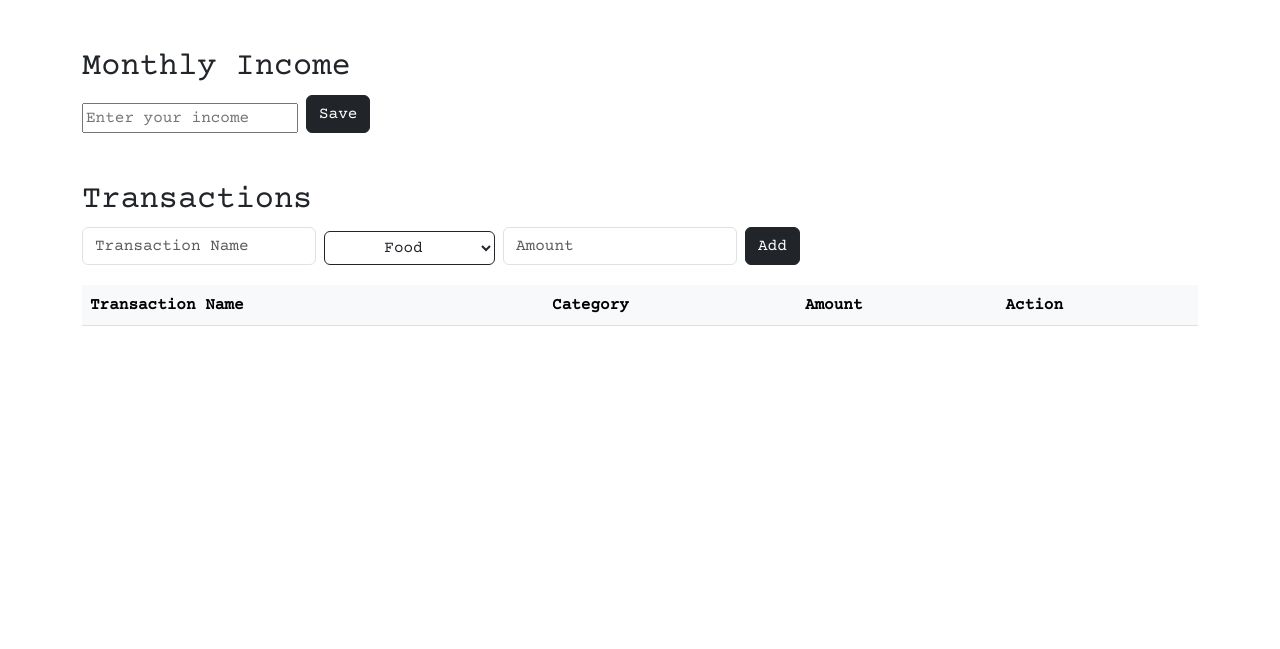
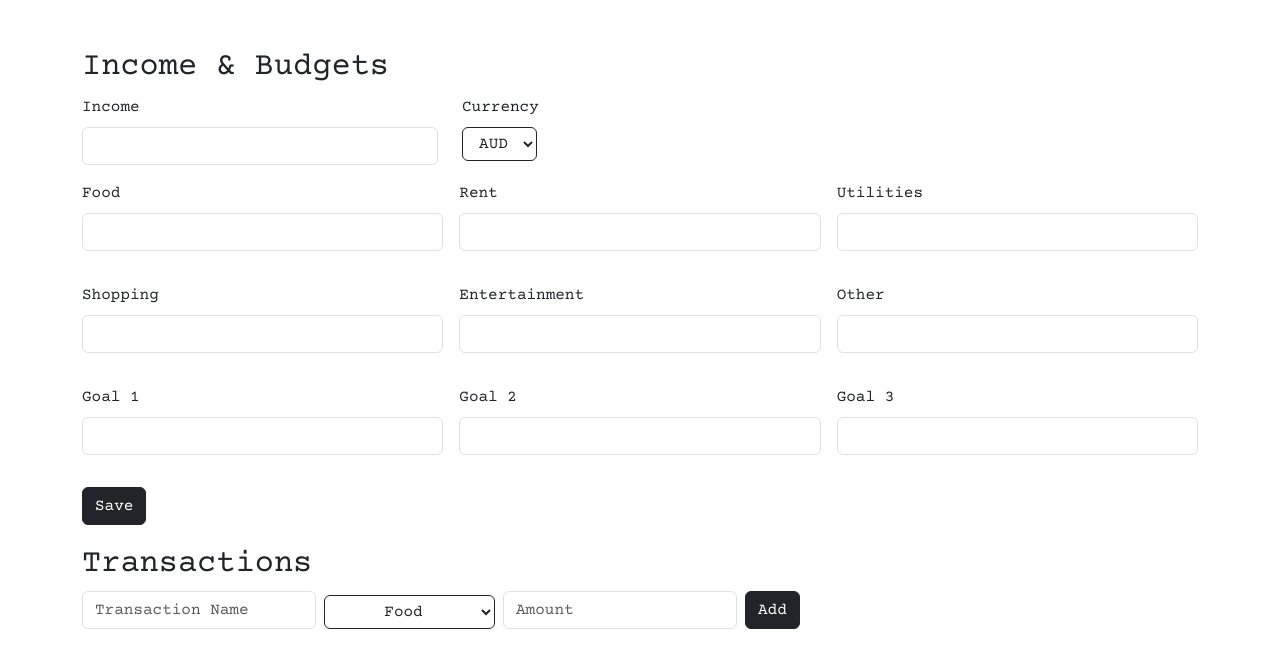
Before and after one commit to torry2/group50, a Flask app: template app/templates/data.html in a window 1280 px wide. Shown: the part 69-718 px from the top of the page. Before the commit the page ends 395 px from the top, so only its background shows below. Run offline with Flask 3, Linux system fonts and the light colour scheme; the template is opened without the code that fills it: values that come from a table or form of the project are taken from there, others are empty.

Commit message:
Added API for setting income & budgets (#56)

```diff
--- a/app/forms.py
+++ b/app/forms.py
@@ -16,9 +16,23 @@ class LoginForm(FlaskForm):
 
 class TransactionForm(FlaskForm):
     name = StringField('Name', validators=[DataRequired()])
-    category = SelectField('Category', choices=[('Food', 'Food'), ('Rent', 'Rent'), ('Utilities', 'Utilities'), ('Shopping', 'Shopping'), ('Entertainment', 'Entertainment'), ('Other', 'Other'), ('Goal1', 'Goal1'), ('Goal2', 'Goal2'), ('Goal3', 'Goal3')], validators=[DataRequired()])
+    category = SelectField('Category', choices=[('Food', 'Food'), ('Rent', 'Rent'), ('Utilities', 'Utilities'), ('Shopping', 'Shopping'), ('Entertainment', 'Entertainment'), ('Other', 'Other'), ('Goal 1', 'Goal 1'), ('Goal 2', 'Goal 2'), ('Goal 3', 'Goal 3')], validators=[DataRequired()])
     amount = DecimalField('Amount', places=2, rounding=None, validators=[InputRequired(), NumberRange(min=Decimal('0.00'))])
     submit = SubmitField('Add')
 
 class ProjectionsForm(FlaskForm):
     submit = SubmitField('Get Projections')
+
+class IncomeBudgetForm(FlaskForm):
+    income = DecimalField('Income', places=2, rounding=None, validators=[InputRequired(), NumberRange(min=Decimal('0.00'))])
+    currency = SelectField('Currency', choices=[('AUD', 'AUD'), ('USD', 'USD')], validators=[DataRequired()])
+    food_budget = DecimalField('Food', places=2, rounding=None, validators=[InputRequired(), NumberRange(min=Decimal('0.00'))])
+    rent_budget = DecimalField('Rent', places=2, rounding=None, validators=[InputRequired(), NumberRange(min=Decimal('0.00'))])
+    utilities_budget = DecimalField('Utilities', places=2, rounding=None, validators=[InputRequired(), NumberRange(min=Decimal('0.00'))])
+    shopping_budget = DecimalField('Shopping', places=2, rounding=None, validators=[InputRequired(), NumberRange(min=Decimal('0.00'))])
+    entertainment_budget = DecimalField('Entertainment', places=2, rounding=None, validators=[InputRequired(), NumberRange(min=Decimal('0.00'))])
+    other_budget = DecimalField('Other', places=2, rounding=None, validators=[InputRequired(), NumberRange(min=Decimal('0.00'))])
+    goal1_budget = DecimalField('Goal 1', places=2, rounding=None, validators=[InputRequired(), NumberRange(min=Decimal('0.00'))])
+    goal2_budget = DecimalField('Goal 2', places=2, rounding=None, validators=[InputRequired(), NumberRange(min=Decimal('0.00'))])
+    goal3_budget = DecimalField('Goal 3', places=2, rounding=None, validators=[InputRequired(), NumberRange(min=Decimal('0.00'))])
+    submit = SubmitField('Save')
--- a/app/models.py
+++ b/app/models.py
@@ -52,6 +52,7 @@ class Financials(db.Model):
     other = db.Column(db.Numeric(10, 2))
     goal1 = db.Column(db.Numeric(10, 2))
     goal2 = db.Column(db.Numeric(10, 2))
+    goal3 = db.Column(db.Numeric(10, 2))
 
     def __repr__(self):
         return f"<Financials {self.id} – {self.userid})>"
--- a/app/routes.py
+++ b/app/routes.py
@@ -27,8 +27,9 @@ def budget():
 @app.route('/data', methods=['GET', 'POST', 'DELETE'])
 @login_required
 def data():
-    form = TransactionForm()
-    return render_template('data.html', form=form)
+    transaction_form = TransactionForm()
+    inc_budget_form = IncomeBudgetForm()
+    return render_template('data.html', transaction_form=transaction_form, inc_budget_form=inc_budget_form)
 
 @app.route('/projections')
 @login_required
--- a/app/templates/data.html
+++ b/app/templates/data.html
@@ -6,40 +6,120 @@
 {% block content %}
 <div class="container py-4">
   <div class="mb-5">
-    <h2>Monthly Income</h2>
+    <div>
+      <div>
+        <h2>Income & Budgets</h2>
+      </div>
 
-    <form id="incomeForm" class="row g-2 align-items-end">
-      <div class="col-auto">
-        <label for="income" class="form-label visually-hidden">Income</label>
-        <input name="income" id="income" type="number" placeholder="Enter your income">
+      <div id="notificationBudget">
+        <!-- Notification messages will be displayed here. -->
       </div>
-      <div class="col-auto">
-        <button type="submit" class="btn btn-dark">Save</button>
+
+      <div>
+        <form id="incomeBudgetForm" method="POST">
+            {{ inc_budget_form.hidden_tag() }}
+
+          <div class="row">
+            <div class="col-md-4">
+              <div class="mb-3">
+                {{ inc_budget_form.income.label(class="form-label") }}
+                {{ inc_budget_form.income(class="form-control") }}
+              </div>
+            </div>
+            <div class="col-md-4">
+              <div class="mb-3">
+                {{ inc_budget_form.currency.label(class="form-label d-block") }}
+                {{ inc_budget_form.currency(class="btn btn-outline-dark dropdown-toggle") }}
+              </div>
+            </div>
+          </div>
+
+          <div class="row g-3">
+            <div class="col-md-4">
+              <div class="mb-3">
+                {{ inc_budget_form.food_budget.label(class="form-label") }}
+                {{ inc_budget_form.food_budget(class="form-control") }}
+              </div>
+            </div>
+            <div class="col-md-4">
+              <div class="mb-3">
+                {{ inc_budget_form.rent_budget.label(class="form-label") }}
+                {{ inc_budget_form.rent_budget(class="form-control") }}
+              </div>
+            </div>
+            <div class="col-md-4">
+              <div class="mb-3">
+                {{ inc_budget_form.utilities_budget.label(class="form-label") }}
+                {{ inc_budget_form.utilities_budget(class="form-control") }}
+              </div>
+            </div>
+            <div class="col-md-4">
+              <div class="mb-3">
+                {{ inc_budget_form.shopping_budget.label(class="form-label") }}
+                {{ inc_budget_form.shopping_budget(class="form-control") }}
+              </div>
+            </div>
+            <div class="col-md-4">
+              <div class="mb-3">
+                {{ inc_budget_form.entertainment_budget.label(class="form-label") }}
+                {{ inc_budget_form.entertainment_budget(class="form-control") }}
+              </div>
+            </div>
+            <div class="col-md-4">
+              <div class="mb-3">
+                {{ inc_budget_form.other_budget.label(class="form-label") }}
+                {{ inc_budget_form.other_budget(class="form-control") }}
+              </div>
+            </div>
+            <div class="col-md-4">
+              <div class="mb-3">
+                {{ inc_budget_form.goal1_budget.label(class="form-label") }}
+                {{ inc_budget_form.goal1_budget(class="form-control") }}
+              </div>
+            </div>
+            <div class="col-md-4">
+              <div class="mb-3">
+                {{ inc_budget_form.goal2_budget.label(class="form-label") }}
+                {{ inc_budget_form.goal2_budget(class="form-control") }}
+              </div>
+            </div>
+            <div class="col-md-4">
+              <div class="mb-3">
+                {{ inc_budget_form.goal3_budget.label(class="form-label") }}
+                {{ inc_budget_form.goal3_budget(class="form-control") }}
+              </div>
+            </div>
+            <div class="col-12">
+              <div>
+                {{ inc_budget_form.submit(class="btn btn-dark") }}
+              </div>
+            </div>
           </div>
         </form>
       </div>
+    </div>
 
-  <div>
+    <div style="margin-top: 20px;">
       <h2>Transactions</h2>
 
       <form id="transactionForm" method="POST" class="row g-2 align-items-end">
-      {{ form.hidden_tag() }}
+        {{ transaction_form.hidden_tag() }}
 
         <div class="col-auto">
-      {{ form.name(class="form-control", placeholder="Transaction Name") }}
+          {{ transaction_form.name(class="form-control", placeholder="Transaction Name") }}
         </div>
         <div class="col-auto">
-      {{ form.category(class="btn btn-outline-dark dropdown-toggle") }}
+          {{ transaction_form.category(class="btn btn-outline-dark dropdown-toggle") }}
         </div>
         <div class="col-auto">
-      {{ form.amount(class="form-control", placeholder="Amount") }}
+          {{ transaction_form.amount(class="form-control", placeholder="Amount") }}
         </div>
         <div class="col-auto">
-      {{ form.submit(class="btn btn-dark") }}
+          {{ transaction_form.submit(class="btn btn-dark") }}
         </div>
       </form>
 
-    <div id="notification" style="margin-top: 20px;">
+      <div id="notificationTransaction" style="margin-top: 20px;">
         <!-- Notification messages will be displayed here. -->
       </div>
 
@@ -59,11 +139,62 @@
         </table>
       </div>
     </div>
+
   </div>
 
 <script>
+  document.addEventListener('DOMContentLoaded', function() {
+    fetch("{{ url_for('get-income-budget') }}", {
+        method: "GET",
+        credentials: "include"
+    })
+    .then(response => response.json())
+    .then(data => {
+        if(data.status === "success") {
+            const budget = data.income_budget;
+            document.querySelector("#incomeBudgetForm input[name='income']").value = budget.income;
+            document.querySelector("#incomeBudgetForm select[name='currency']").value = budget.currency;
+            document.querySelector("#incomeBudgetForm input[name='food_budget']").value = budget.food;
+            document.querySelector("#incomeBudgetForm input[name='rent_budget']").value = budget.rent;
+            document.querySelector("#incomeBudgetForm input[name='utilities_budget']").value = budget.utilities;
+            document.querySelector("#incomeBudgetForm input[name='shopping_budget']").value = budget.shopping;
+            document.querySelector("#incomeBudgetForm input[name='entertainment_budget']").value = budget.entertainment;
+            document.querySelector("#incomeBudgetForm input[name='other_budget']").value = budget.other;
+            document.querySelector("#incomeBudgetForm input[name='goal1_budget']").value = budget.goal1;
+            document.querySelector("#incomeBudgetForm input[name='goal2_budget']").value = budget.goal2;
+            document.querySelector("#incomeBudgetForm input[name='goal3_budget']").value = budget.goal3;
+        }
+    })
+    .catch(error => console.error("Error fetching budget:", error));
+  });
+
+  document.getElementById('incomeBudgetForm').addEventListener('submit', function(event) {
+    event.preventDefault();
+    const form = event.target;
+    const formData = new FormData(form);
+
+    fetch("{{ url_for('set-income-budget') }}", {
+      method: "POST",
+      body: formData
+    })
+    .then(response => response.json())
+    .then(data => {
+      const notification = document.getElementById('notificationBudget');
+      notification.innerHTML = "";
+
+      const alertDiv = document.createElement('div');
+      if (data.status === "success") {
+        alertDiv.className = "alert alert-success";
+      } else {
+        alertDiv.className = "alert alert-danger";
+      }
+      alertDiv.innerHTML = data.message;
+      notification.appendChild(alertDiv);
+    });
+  });
+
   function refreshTransactions() {
-    fetch("{{ url_for('get') }}", {
+    fetch("{{ url_for('get-transactions') }}", {
     method: "GET",
     credentials: "include"
     })
@@ -87,13 +218,13 @@
     document.querySelectorAll('.btn-delete').forEach(button => {
       button.addEventListener('click', function() {
         const transactionId = this.getAttribute('data-id');
-        fetch("{{ url_for('delete', transaction_id=0) }}".replace('0', transactionId), {
+        fetch("{{ url_for('delete-transaction', transaction_id=0) }}".replace('0', transactionId), {
           method: "DELETE",
           credentials: "include"
         })
         .then(response => response.json())
         .then(data => {
-          const notification = document.getElementById('notification');
+          const notification = document.getElementById('notificationTransaction');
           notification.innerHTML = "";
           const alertDiv = document.createElement('div');
           if (data.status === "success") {
@@ -115,13 +246,13 @@
     const form = event.target;
     const formData = new FormData(form);
 
-    fetch("{{ url_for('add') }}", {
+    fetch("{{ url_for('add-transaction') }}", {
       method: "POST",
       body: formData
     })
     .then(response => response.json())
     .then(data => {
-      const notification = document.getElementById('notification');
+      const notification = document.getElementById('notificationTransaction');
       notification.innerHTML = "";
 
       const alertDiv = document.createElement('div');
```
Also changed, not shown: app/api/data.py (+86 -4 lines), migrations/versions/dfd4e78d02e3_.py (added, +32 -0 lines), cashnest.db. Lines whose indentation alone changed are shown as unchanged.
